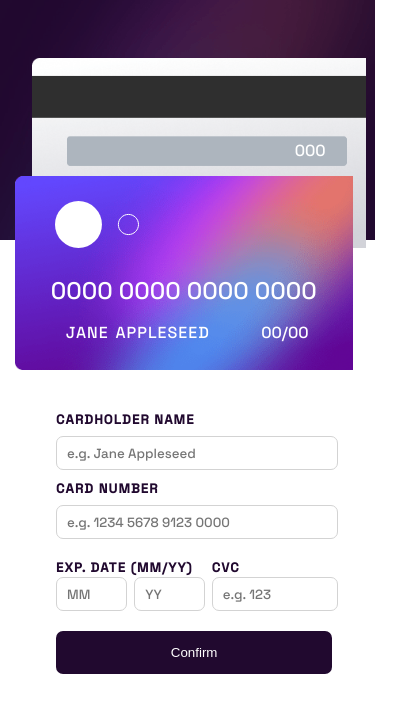
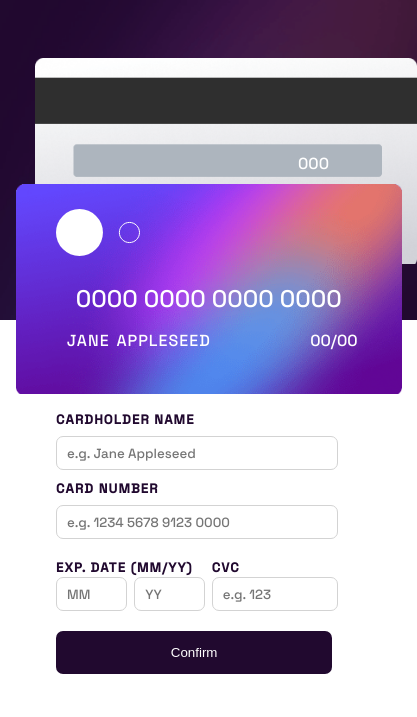
Before and after one commit to Wind-03/Log-in-Ver2, a plain HTML site: page index.html in a window 390 px wide. Shown: the whole page, 417 px wide, since content can reach past the window. Drawn offline with Linux system fonts and the light colour scheme.

Commit message:
Update index.css

```diff
--- a/index.css
+++ b/index.css
@@ -157,7 +157,7 @@ label{
     body{
         background-image: url(./images/bg-main-mobile.png);
         background-repeat: no-repeat;
-        background-size:auto;
+        background-size:500px auto;
         overflow-x: hidden;
     }
     .card-form{
@@ -171,10 +171,10 @@ label{
         background-image: url("./images/bg-card-front.png");
         background-repeat: no-repeat;
         background-size:cover;
-        height:9em;
-        width:18em;
+        height:10em;
+        width:21em;
         position:relative;
-        top:10.5em;
+        top:11em;
         left:2%;
         padding:25px;
         color: #fff;
@@ -183,10 +183,10 @@ label{
         background-image: url("./images/bg-card-back.png");
         background-repeat: no-repeat;
         background-size:cover;
-        height:9em;
-        width:18em;
+        height:10em;
+        width:21em;
         position:relative;
-        top:-9em;
+        top:-10em;
         left:7%;
         padding:23px;
         z-index: -1;
@@ -227,7 +227,7 @@ label{
         display:none;
     }
     .cvc-display{
-        margin:3.7em 0 0 15em;
+        margin:4.5em 0 0 15em;
         color:#fff;
     }
     .completed{
```
